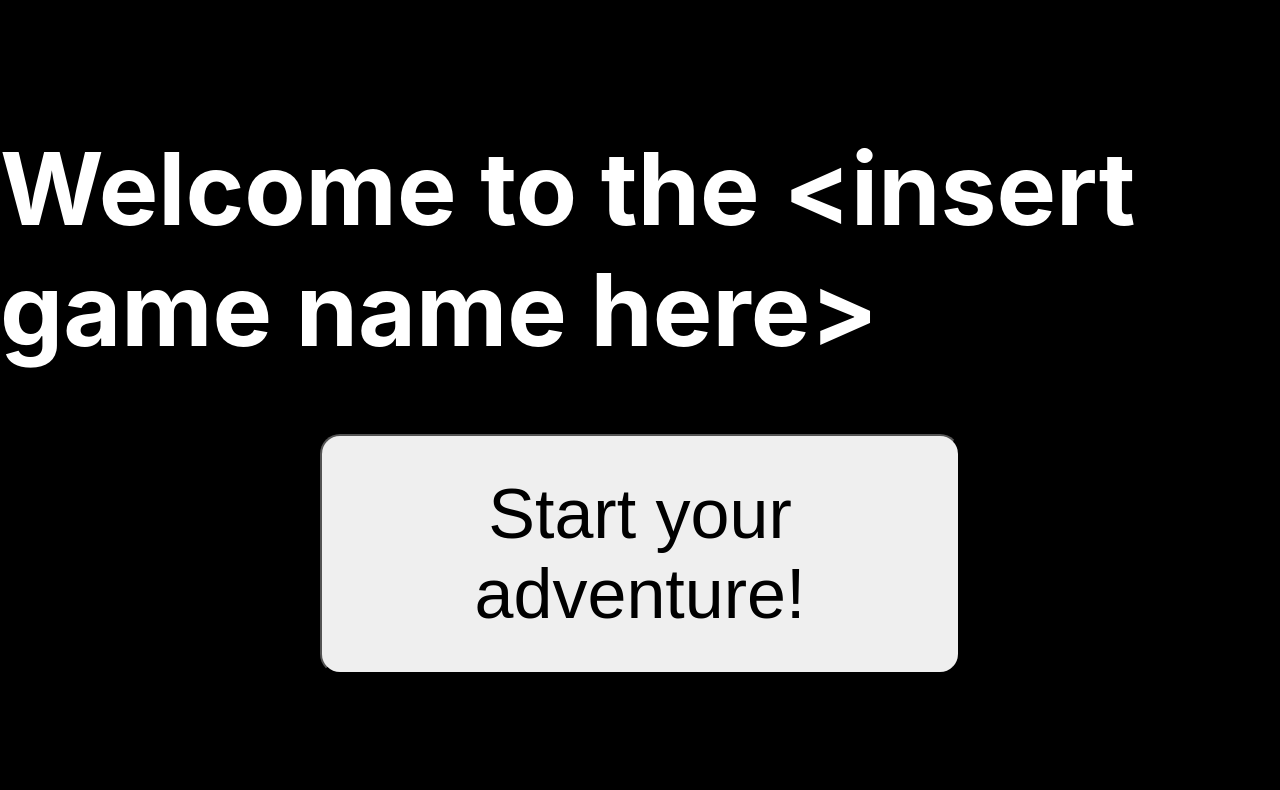
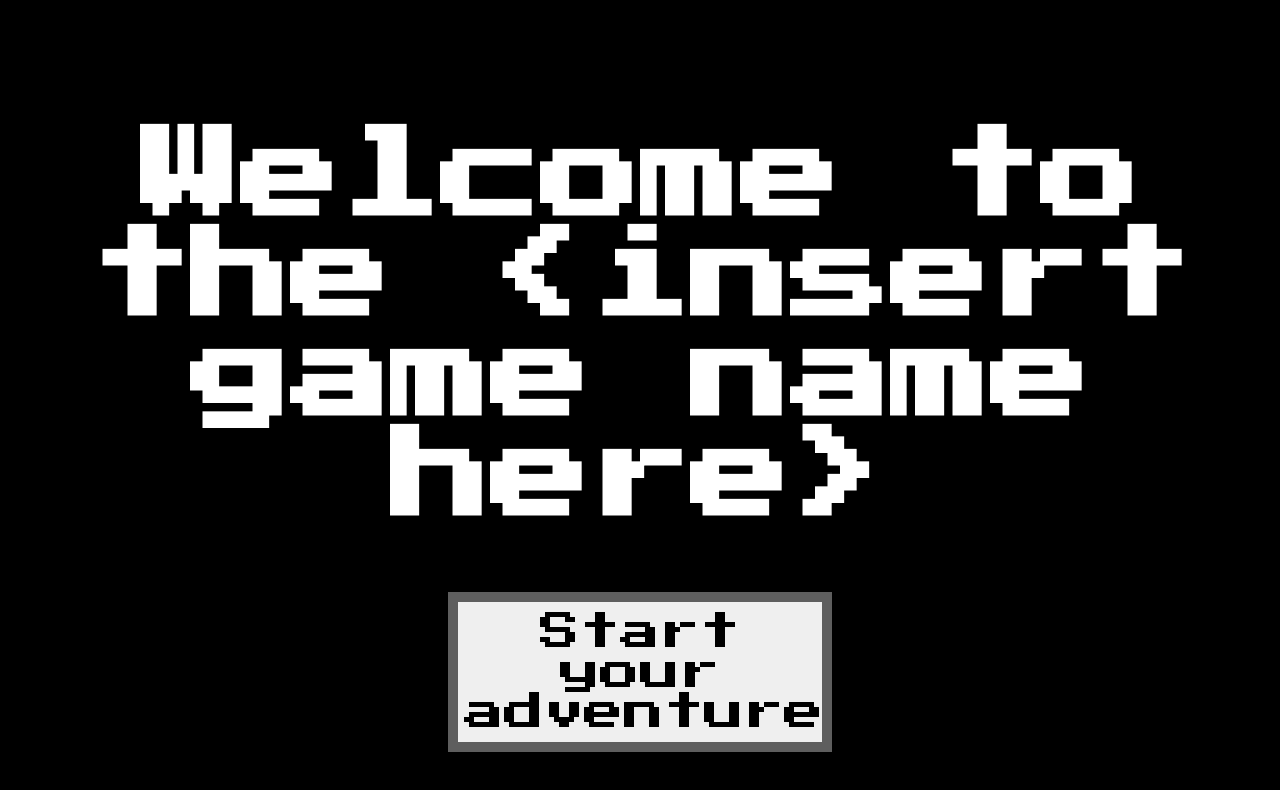
Before and after one commit to brian-walvoord/atlas-hack-fe, a React (Create React App) app: page / in a window 1280 px wide. Shown: the top 790 px of the page. Built offline with nearby package versions, Linux system fonts and the light colour scheme.

Commit message:
style: added font and animation to front page

```diff
--- a/public/index.html
+++ b/public/index.html
@@ -3,6 +3,9 @@
   <head>
     <meta charset="utf-8" />
     <link rel="icon" href="%PUBLIC_URL%/favicon.ico" />
+    <link rel="preconnect" href="https://fonts.googleapis.com">
+    <link rel="preconnect" href="https://fonts.gstatic.com" crossorigin>
+    <link href="https://fonts.googleapis.com/css2?family=Press+Start+2P&display=swap" rel="stylesheet">
     <meta name="viewport" content="width=device-width, initial-scale=1" />
   </head>
   <body>
--- a/src/sass/Homepage.scss
+++ b/src/sass/Homepage.scss
@@ -1,3 +1,10 @@
+@use "./utilities/variables" as v;
+
+@keyframes fadeIn {
+  0% { opacity: 0; }
+  100% { opacity: 1; }
+}
+
 .header-container {
   display: flex;
   justify-content: center;
@@ -5,9 +12,12 @@
 
 .header {
   font-size: 100px;
+  text-align: center;
   margin-top: 10%;
   margin-bottom: 5%;
   color: white;
+  font-family: v.$game-font;
+  animation: fadeIn 5s ease;
 }
 
 .button-container {
@@ -16,10 +26,11 @@
 }
 
 .start-btn {
-  height: 15rem;
-  width: 50%;
-  font-size: 70px;
-  border-radius: 20px;
+  height: 10rem;
+  width: 30%;
+  font-size: 40px;
+  font-family: v.$game-font;
+  border: solid 10px rgb(94, 94, 94);
   cursor: pointer;
   &:hover {
     background-color: rgb(212, 212, 212);
--- a/src/sass/utilities/_variables.scss
+++ b/src/sass/utilities/_variables.scss
@@ -1,2 +1,3 @@
 // variables go here
 $page-color: black;
+$game-font: 'Press Start 2P', cursive;
```
